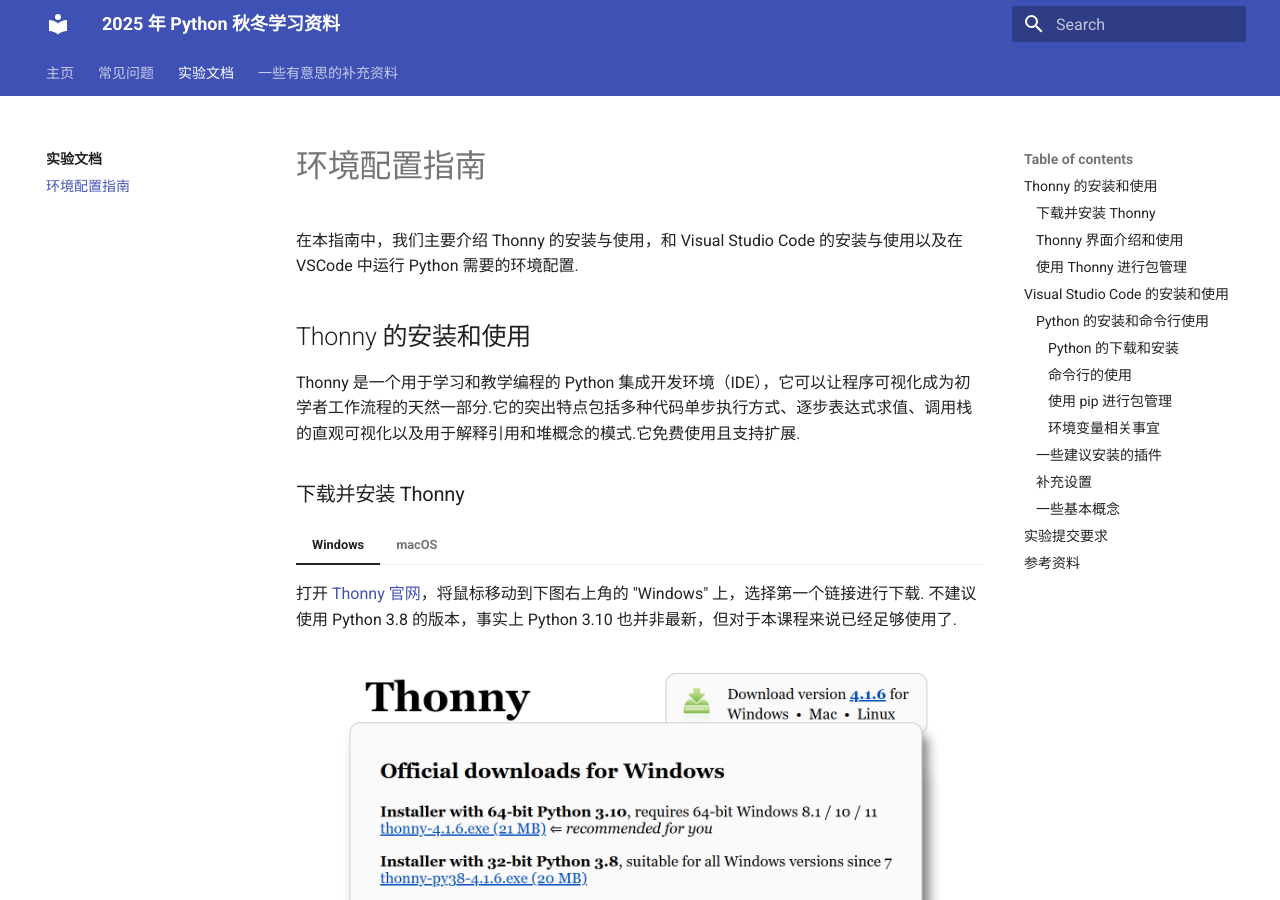
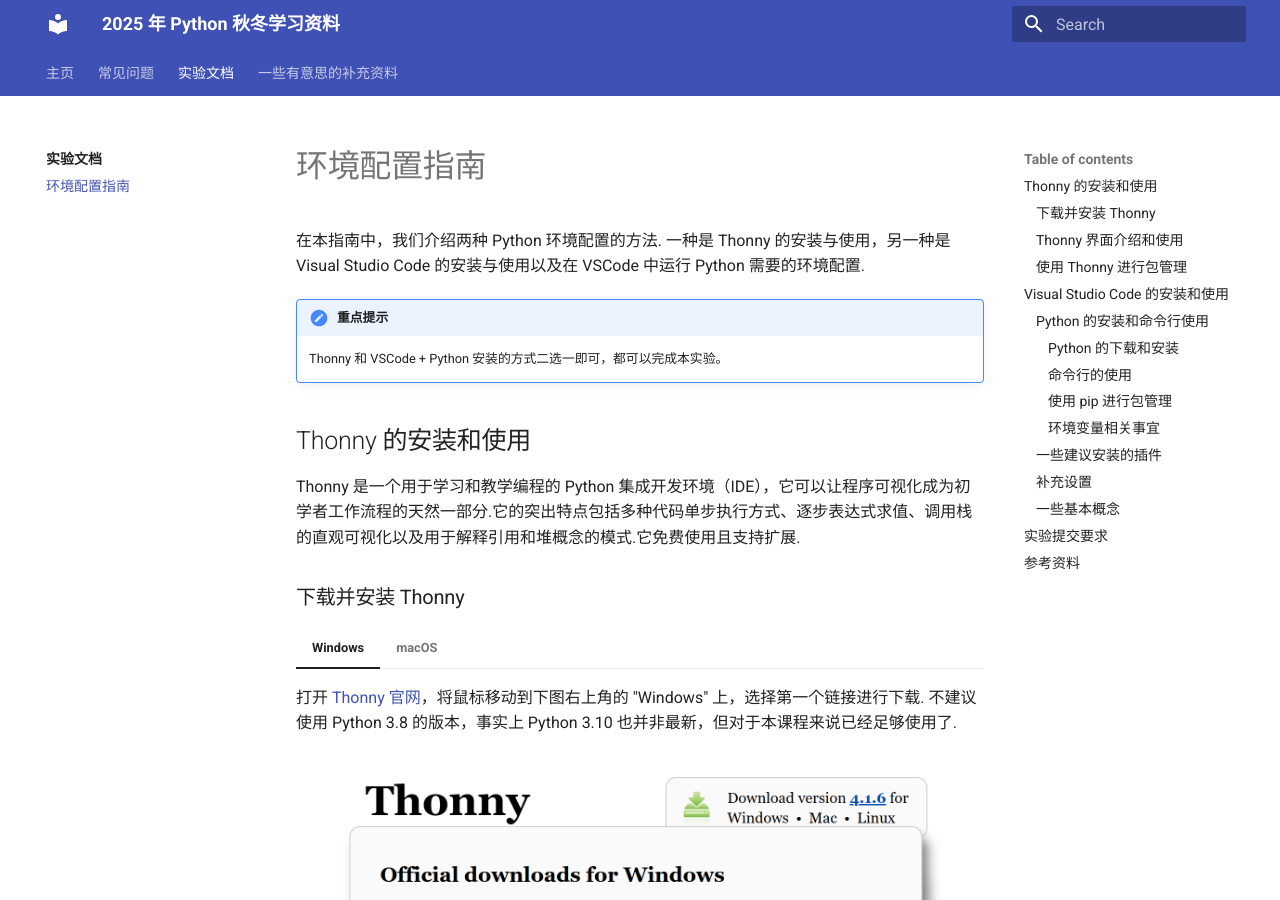
Before and after one commit to FrightenedFoxCN/python2024aw, an MkDocs documentation site: the page built from docs/labs/00env.md, in a window 1280 px wide and 900 px high. Built offline with MkDocs 1.6.1 and Material for MkDocs 9.7.7, drawn with Linux system fonts in a browser that asks for light colours; comment, search, counter and statistics services are not loaded.

Commit message:
Update lab0

```diff
--- a/docs/labs/00env.md
+++ b/docs/labs/00env.md
@@ -2,7 +2,12 @@
 
 <!-- 如序言所述，我们建议读者使用 Visual Studio Code 完成实验，因此其使用方式会放在最开始进行介绍. 与之对应的，我们也准备了命令行的使用方法的介绍. 我们也保留了关于 Thonny 的介绍，这是历来学生较为喜欢的方式，也最为简单. -->
 
-在本指南中，我们主要介绍 Thonny 的安装与使用，和 Visual Studio Code 的安装与使用以及在 VSCode 中运行 Python 需要的环境配置.
+在本指南中，我们介绍两种 Python 环境配置的方法. 一种是 Thonny 的安装与使用，另一种是 Visual Studio Code 的安装与使用以及在 VSCode 中运行 Python 需要的环境配置.
+
+!!! note "重点提示"
+
+    Thonny 和 VSCode + Python 安装的方式二选一即可，都可以完成本实验。
+
 
 ## Thonny 的安装和使用
 
```
